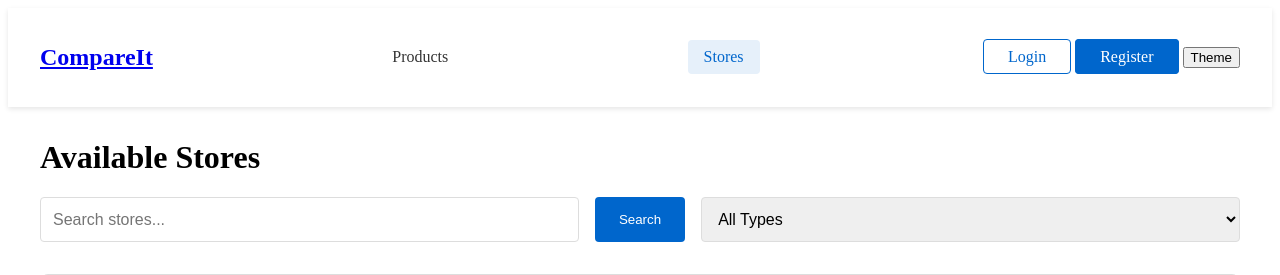
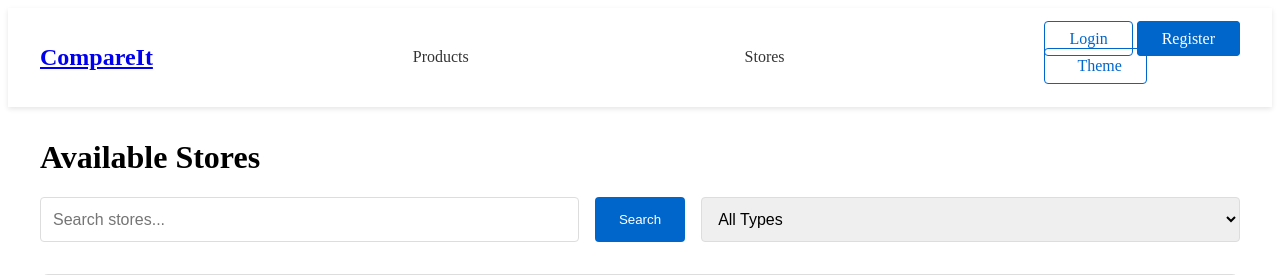
Before and after one commit to Josua-Louw/COS221-Assignment5, a PHP site: page /stores.php in a window 1280 px wide. Shown: the top 275 px of the page. Run offline with PHP 8.4, Linux system fonts and the light colour scheme; some libraries are stand-ins or nearby versions.

Commit message:
Update header.css

```diff
--- a/front_end/css/header.css
+++ b/front_end/css/header.css
@@ -35,11 +35,33 @@ header {
     color: #0066cc;
 }
 
-.nav-link.active, .auth-link.active {
-  color: #0066cc;
-  background-color: #e6f0fa;
-  border-radius: 4px;
+#themeToggleBtn {
+    padding: 0.5rem 1.5rem;
+    border-radius: 4px;
+    font-weight: 500;
+    border: 1px solid #0066cc;
+    background-color: transparent;
+    color: #0066cc;
+    cursor: pointer;
+    transition: all 0.3s ease;
+    font-family: inherit;
+    font-size: 1rem;
+    display: flex;
+    align-items: center;
+    gap: 0.5rem;
 }
+
+#themeToggleBtn:hover {
+    background-color: #e6f0fa;
+    color: #0052a3;
+    border-color: #0052a3;
+}
+
+.theme-text {
+    display: inline;
+}
+
+
 
 .dropdown {
     position: relative;
@@ -56,17 +78,6 @@ header {
     font-family: inherit;
     font-size: inherit;
 }
-
-.dropbtn:hover {
-    color: #0066cc;
-    background-color: transparent;
-  }
-
-  .dropdown .dropbtn.active {
-    color: #0066cc;
-    background-color: #e6f0fa;
-    border-radius: 4px;
-  }
 
 .dropdown-content {
     display: none;
```
